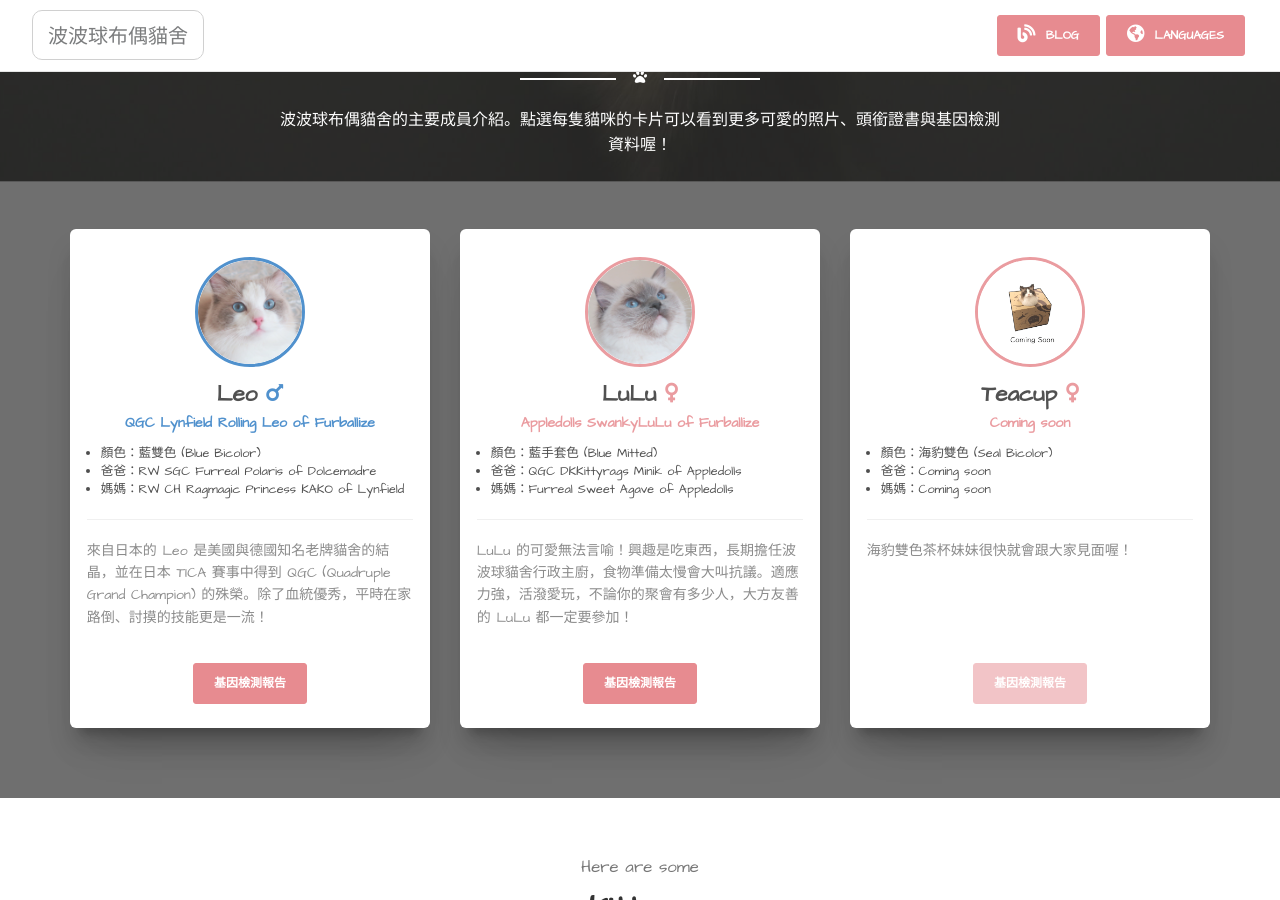
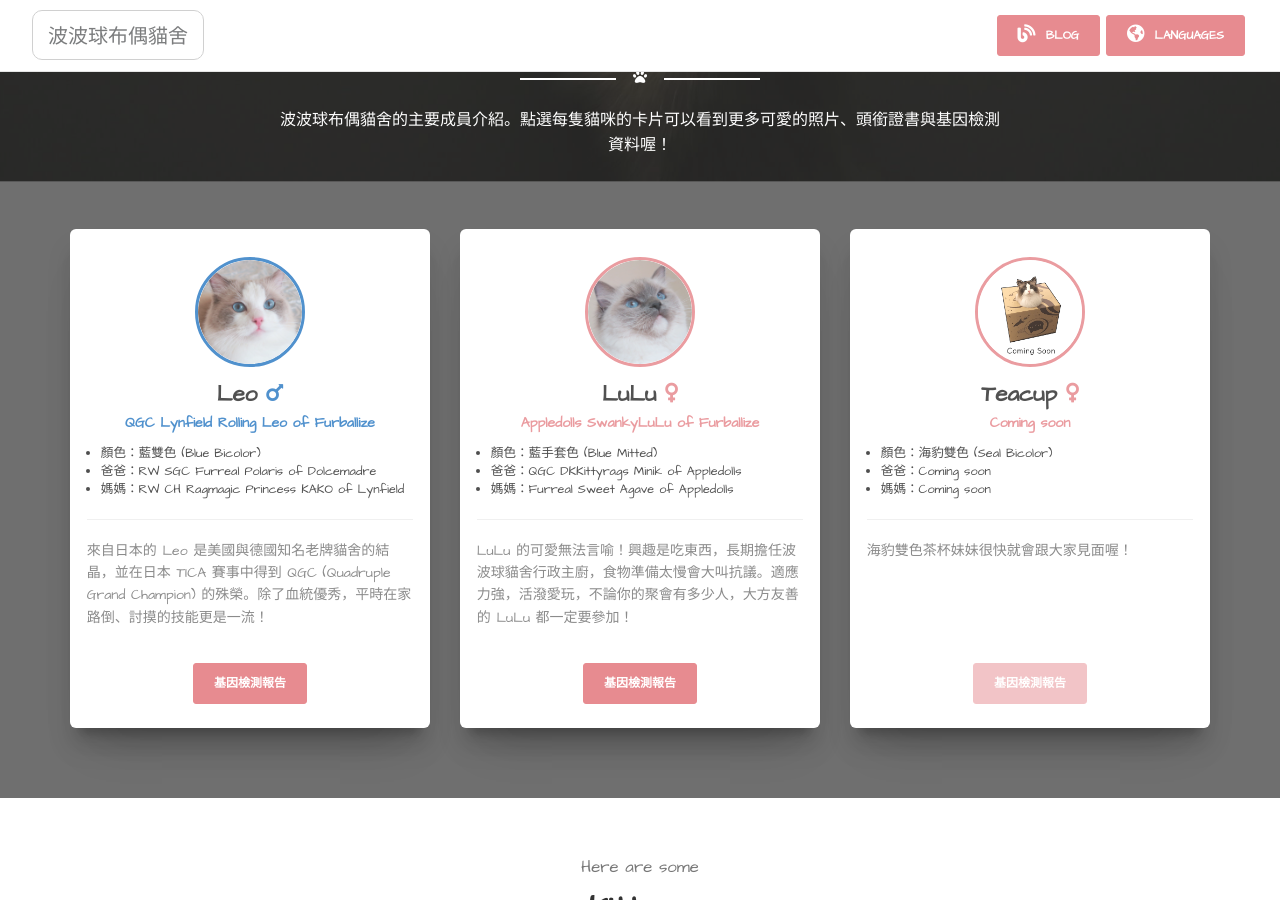
Before and after one commit to furballizeragdolls/furballizeragdolls.github.io, a Jekyll site: the page built from index.html, in a window 1280 px wide and 900 px high, scrolled down 1977 px. Built offline with Jekyll 4.4.1, drawn with Linux system fonts in a browser that asks for light colours; nearby versions of some CDN libraries; some web fonts are replaced; comment, search, counter and statistics services are not loaded.

Commit message:
Update coming soon

```diff
--- a/index.html
+++ b/index.html
@@ -235,13 +235,6 @@
                         </div>
                     </a>
                 </li>
-                <li>
-                    <a>
-                        <div class="image-clients">
-                            <img alt="Coming soon photo" class="img-circle" src="assets/img/coming-soon/coming-soon-3.png"/>
-                        </div>
-                    </a>
-                </li>
             </ul>
 
             <div class="row">
```
Also changed, not shown: assets/img/coming-soon/coming-soon-2.png, assets/img/coming-soon/coming-soon-3.png, assets/img/coming-soon/coming-soon-4.png.
